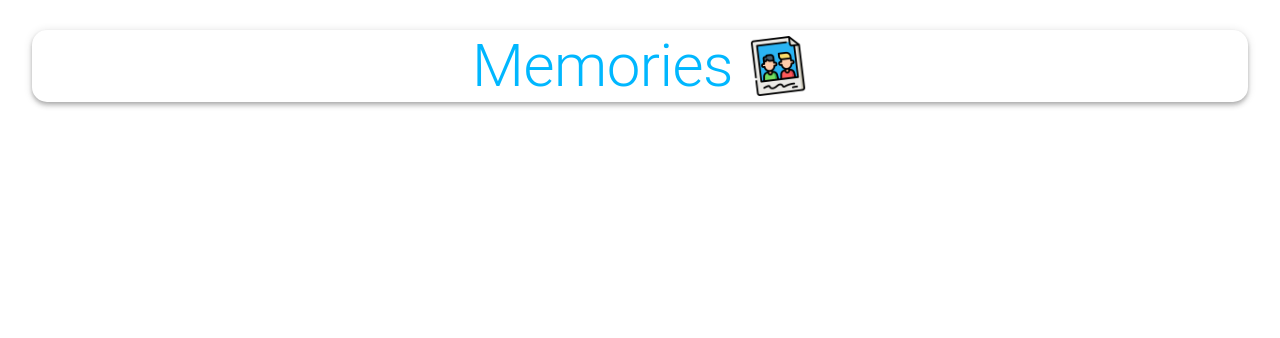
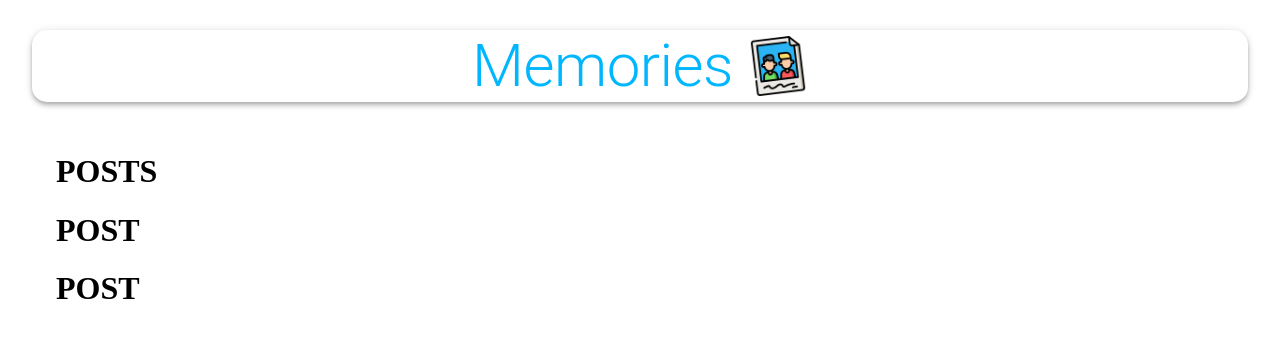
Before and after one commit to SungHyun627/mern-practice, a React (Create React App) app in the folder client/: page / in a window 1280 px wide. Shown: the top 338 px of the page. Built offline with nearby package versions, Linux system fonts and the light colour scheme.

Commit message:
feat: create post/posts components

```diff
--- a/client/src/App.js
+++ b/client/src/App.js
@@ -1,7 +1,8 @@
 import React from 'react';
-import { Container, AppBar, Typography } from '@material-ui/core';
+import { Container, AppBar, Typography, Grid, Grow } from '@material-ui/core';
 import memories from './images/memories.png';
 import useStyles from './styles';
+import Posts from './components/Posts/Posts';
 
 const App = () => {
   const classes = useStyles();
@@ -20,6 +21,20 @@
             height="60"
           />
         </AppBar>
+        <Grow in>
+          <Container>
+            <Grid
+              container
+              justifyContent="space-between"
+              alignItems="stretch"
+              spacing={3}
+            >
+              <Grid item xs={12} sm={7}>
+                <Posts />
+              </Grid>
+            </Grid>
+          </Container>
+        </Grow>
       </Container>
     </div>
   );
--- /dev/null
+++ b/client/src/components/Posts/Post/Post.js
@@ -0,0 +1,11 @@
+import useStyles from './styles';
+
+const Post = () => {
+  return (
+    <>
+      <h1>POST</h1>
+    </>
+  );
+};
+
+export default Post;
--- /dev/null
+++ b/client/src/components/Posts/Posts.js
@@ -0,0 +1,14 @@
+import useStyles from './styles';
+import Post from './Post/Post';
+
+const Posts = () => {
+  return (
+    <>
+      <h1>POSTS</h1>
+      <Post />
+      <Post />
+    </>
+  );
+};
+
+export default Posts;
```
Also changed, not shown: client/src/components/Posts/Post/styles.js (added), client/src/components/Posts/styles.js (added).
